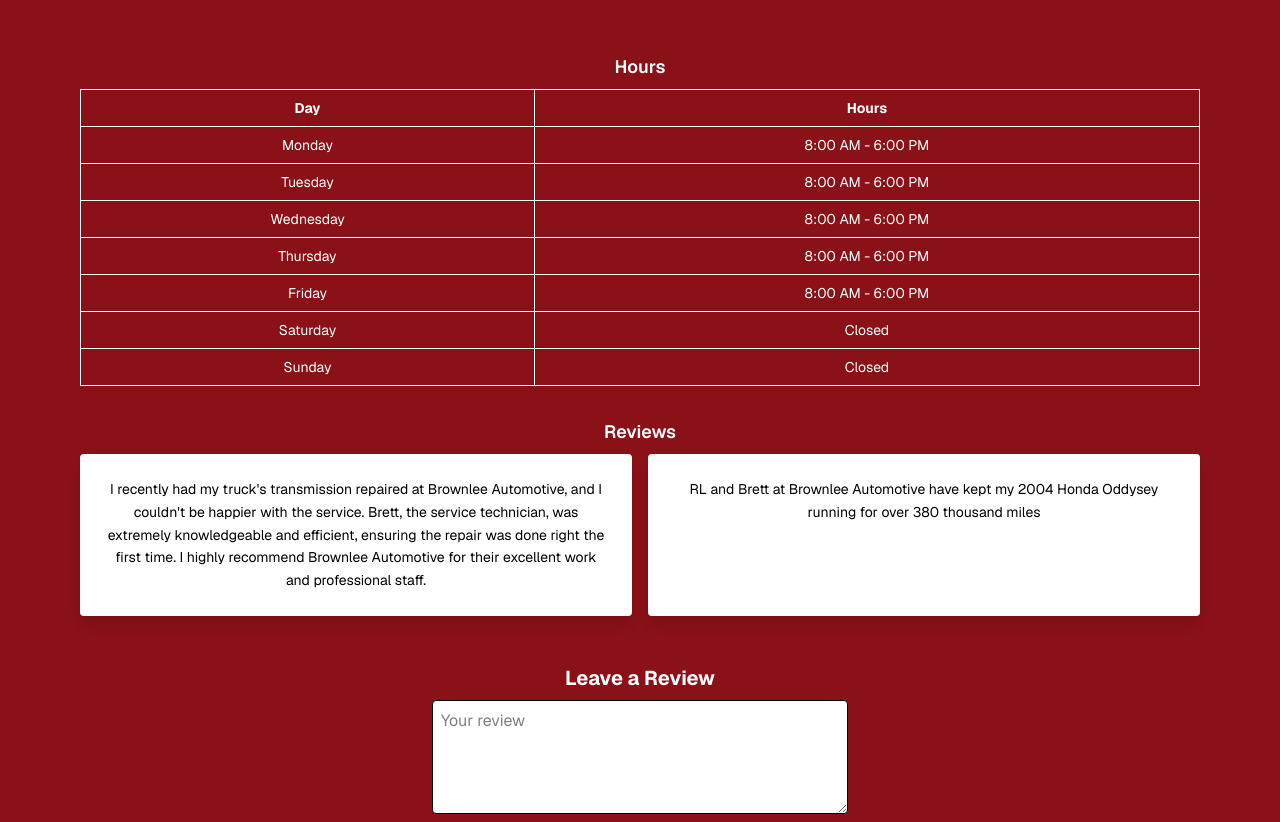
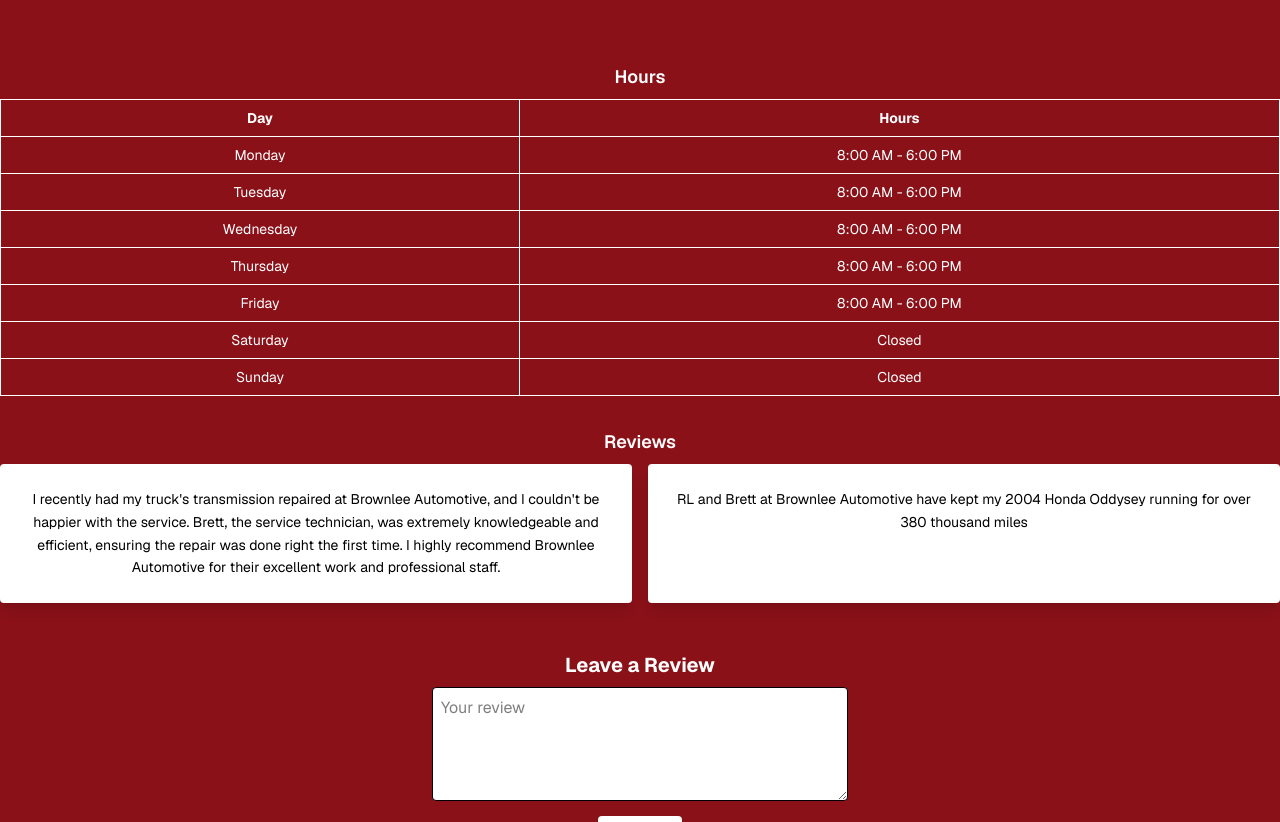
Before and after one commit to elijahmccauley/brownlee_automotive, a Next.js app: page / in a window 1280 px wide. Shown: the part 1493-2315 px from the top of the page. Built offline with nearby package versions, Linux system fonts and the light colour scheme; grey boxes are pictures that could not be loaded.

Commit message:
Remove padding so the header flushes correctly

```diff
--- a/src/app/page.tsx
+++ b/src/app/page.tsx
@@ -39,7 +39,7 @@
     return () => clearInterval(interval);
   }, [work.length]);
   return (
-    <div className="min-h-screen bg-[#8A1118] p-6 sm:p-20 font-[family-name:var(--font-geist-sans)] text-white text-center">
+    <div className="min-h-screen bg-[#8A1118] font-[family-name:var(--font-geist-sans)] text-white text-center">
       <Header/>
       <main className="max-w-8xl mx-auto flex flex-col items-center gap-8">
         <section className="sm:text-8xl text-4xl font-[family-name:var(--font-geist-mono)] text-center items-center">
```
